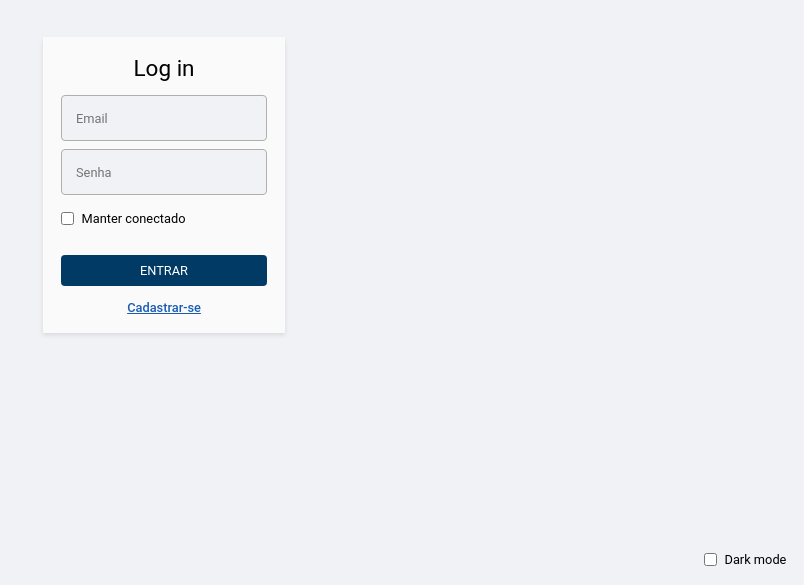
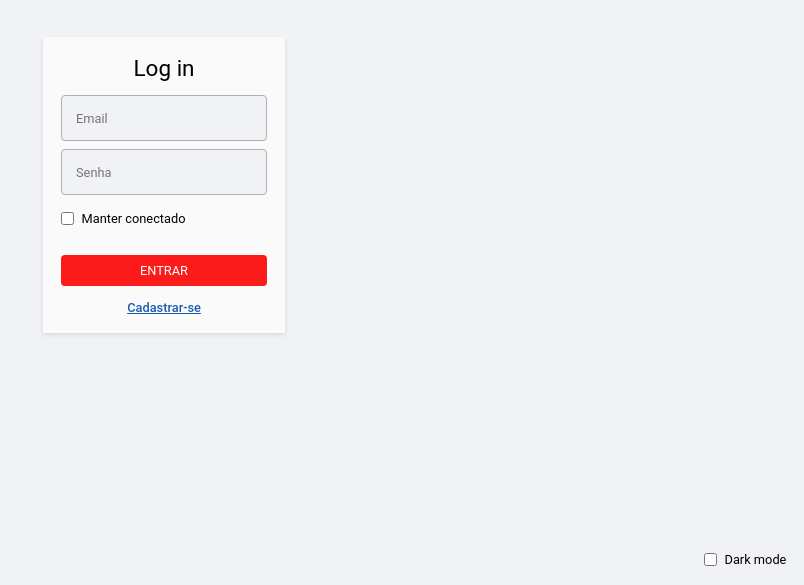
Before and after one commit to ThunderStormOwl/group-study-frontend-react, a React (Create React App) app: page /signin in a window 1280 px wide. Shown: the part 215-800 px from the top of the page, without its empty margins (476-1280 px from the left). Built offline with nearby package versions, Linux system fonts and the light colour scheme.

Commit message:
Some more theme modifications, dark theme complete

```diff
--- a/src/app/shared/contexts/theme.tsx
+++ b/src/app/shared/contexts/theme.tsx
@@ -16,11 +16,20 @@ export const ThemeProvider: React.FC = ({ children }) => {
     useEffect(()=>{
         if(isDark){
 
-
+            document.documentElement.style.setProperty('--color-background-paper', '#3a3a3a')
+            document.documentElement.style.setProperty('--color-background', '#1b1b1b')
+            document.documentElement.style.setProperty('--color-border', '#fafafa')
+            document.documentElement.style.setProperty('--color-text', '#fafafa')
+            document.documentElement.style.setProperty('--color-primary', '#ec1414')
 
         }
         else{
 
+            document.documentElement.style.setProperty('--color-background-paper', '#fafafa')
+            document.documentElement.style.setProperty('--color-background', '#f0f2f5')
+            document.documentElement.style.setProperty('--color-border', '#afafaf')
+            document.documentElement.style.setProperty('--color-text', '#000000')
+            document.documentElement.style.setProperty('--color-primary', '#fb1b1b')
 
 
         }
--- a/src/app/styles/colors.css
+++ b/src/app/styles/colors.css
@@ -1,5 +1,5 @@
 :root {
-    --color-primary: #013B65;
+    --color-primary: #fb1b1b;
     --color-secondary: #6FCF97;
     --color-success: #1A5CB4;
     /*  */
--- a/src/app/styles/global.css
+++ b/src/app/styles/global.css
@@ -69,6 +69,10 @@ div, nav, form {
     display: -ms-flexbox;
     display: -webkit-flex;
     background-color: transparent;
+}
+
+label, h1, h2, h3, h4, h5, h6, span, a{
+    color: var(--color-text);
 }
 
 body, input, button, textarea {
```
